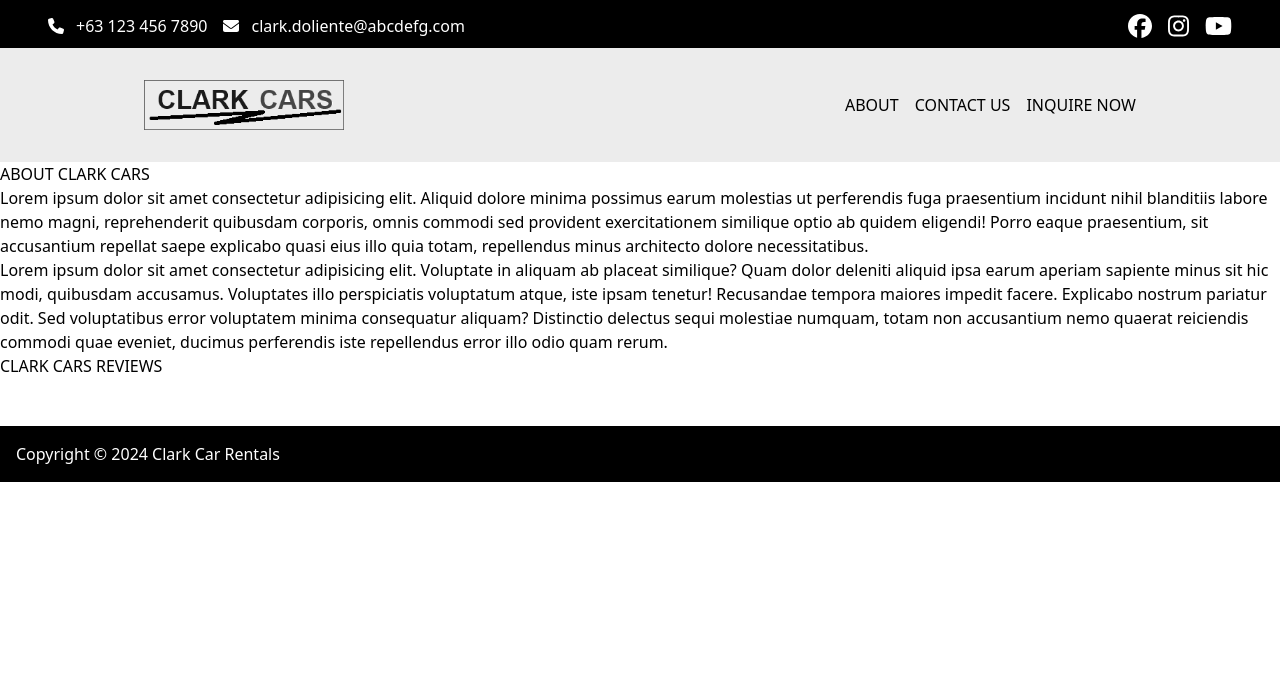
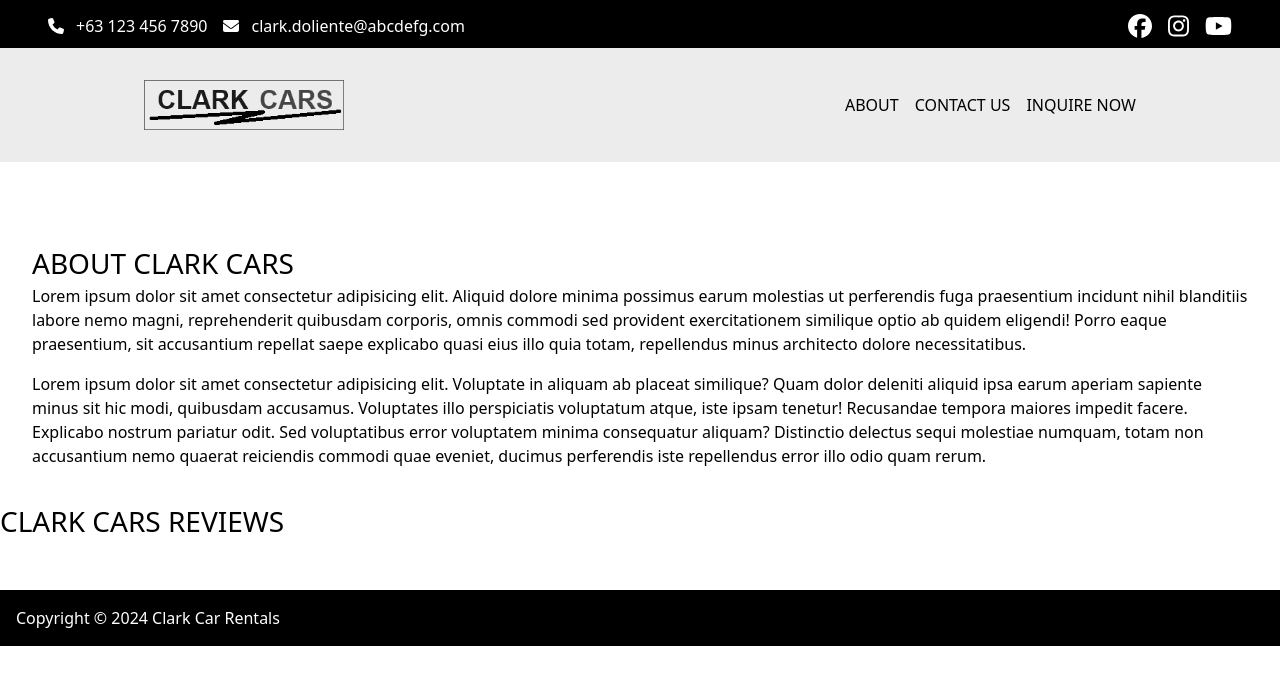
Before and after one commit to J0hnux/my-car-rental, a Next.js app: page /About in a window 1280 px wide. Shown: the top 684 px of the page. Built offline with nearby package versions, Linux system fonts and the light colour scheme.

Commit message:
Style for About

```diff
--- a/src/app/About/About.scss
+++ b/src/app/About/About.scss
@@ -1 +1,41 @@
-.about-page {}
+.about-page,
+.about-page-review {
+    display: flex;
+    flex-direction: column;
+    justify-content: center;
+    align-items: center;
+
+    h1 {
+        text-align: left;
+        font-size: 1.75rem;
+    }
+}
+
+.about-page {
+    padding: 0 2rem;
+    margin-top: 5rem;
+
+    .about-page-container {
+        max-width: 80rem;
+    }
+
+    .about-page-details {
+        p {
+            margin-bottom: 1rem;
+        }
+    }
+}
+
+.about-page-review {
+
+    .about-page-review-container {
+        max-width: 80rem;
+        width: 100%;
+
+        h1 {
+            margin-top: 1rem;
+        }
+    }
+}
+
+.about-page-footer {}
```
